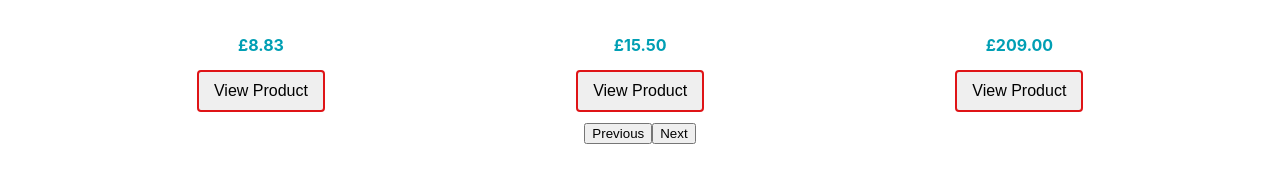
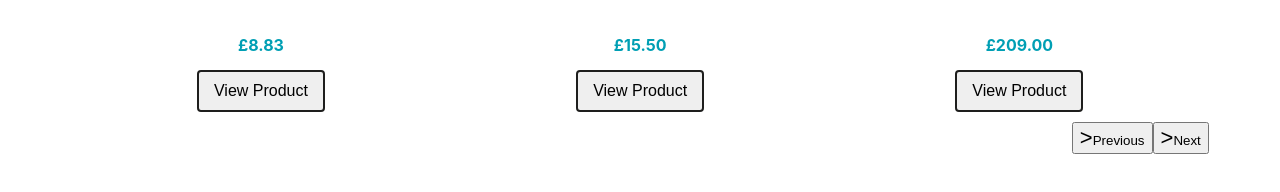
Before and after one commit to PatrickWhitehouse/Vue-Carousel, a Vue app in the folder carousel/: page / in a window 1280 px wide. Shown: the part 516-708 px from the top of the page. Built offline with nearby package versions, Linux system fonts and the light colour scheme.

Commit message:
begin styling button

```diff
--- a/carousel/src/App.vue
+++ b/carousel/src/App.vue
@@ -15,8 +15,10 @@
           :url="product.url"
         />
       </ul>
-      <button class="action prev">Previous</button>
-      <button class="action next">Next</button>
+      <div class="actions">
+        <button class="action prev">Previous</button>
+        <button class="action next">Next</button>
+      </div>
     </div>
   </div>
 </template>
@@ -132,6 +134,7 @@ a:focus {
   width: 90%;
   margin: 0 auto;
   overflow: hidden;
+  position: relative;
 }
 
 #app {
@@ -143,6 +146,18 @@ a:focus {
   color: #1e1e1d;
   margin-top: 60px;
 }
+
+/* Buttons, prev and next */
+  .actions{
+    display: flex;
+    justify-content: flex-end;
+    .action{
+      &::before{
+        font-size: 22px;
+        content: ">";
+      }
+    }
+  }
 
 /* Product wrapper */
 .products {
@@ -176,7 +191,7 @@ a:focus {
   &__action {
     display: inline-block;
     padding: 10px 15px;
-    border: 2px solid $red;
+    border: 2px solid #1e1e1d;
     border-radius: 4px;
     font-size: inherit;
     font-weight: 400;
@@ -186,7 +201,7 @@ a:focus {
     &::before {
       content: "";
       position: absolute;
-      background: $red;
+      background: #1e1e1d;
       right: 0;
       left: 0;
       top: 0;
```
